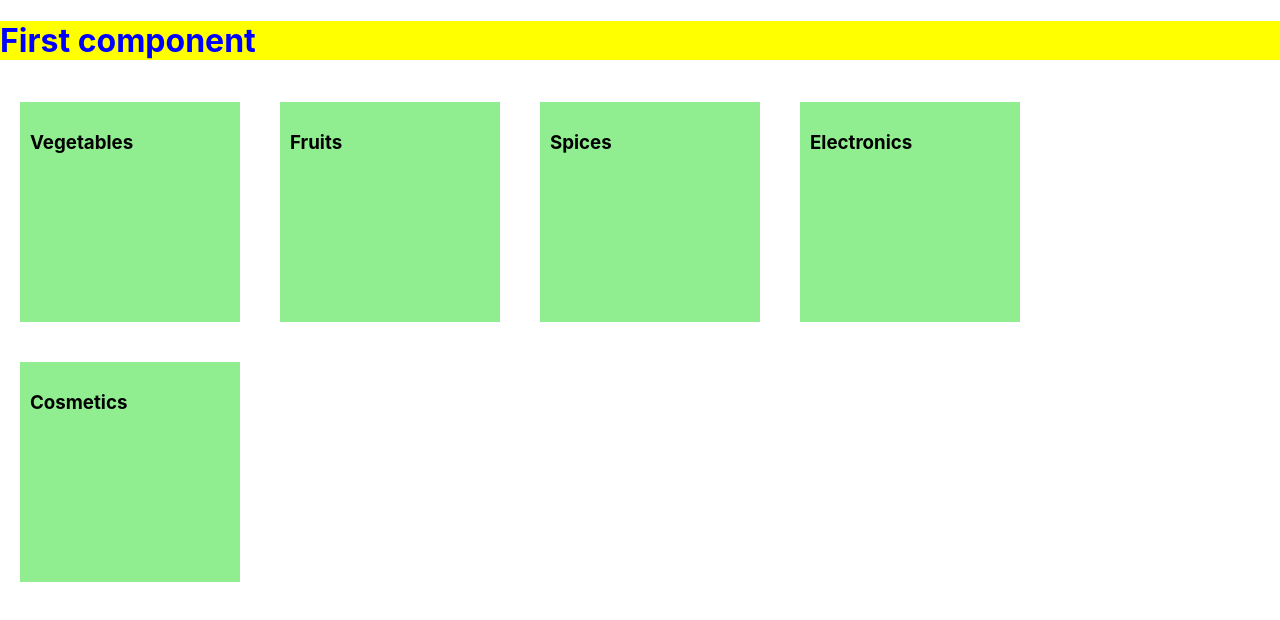
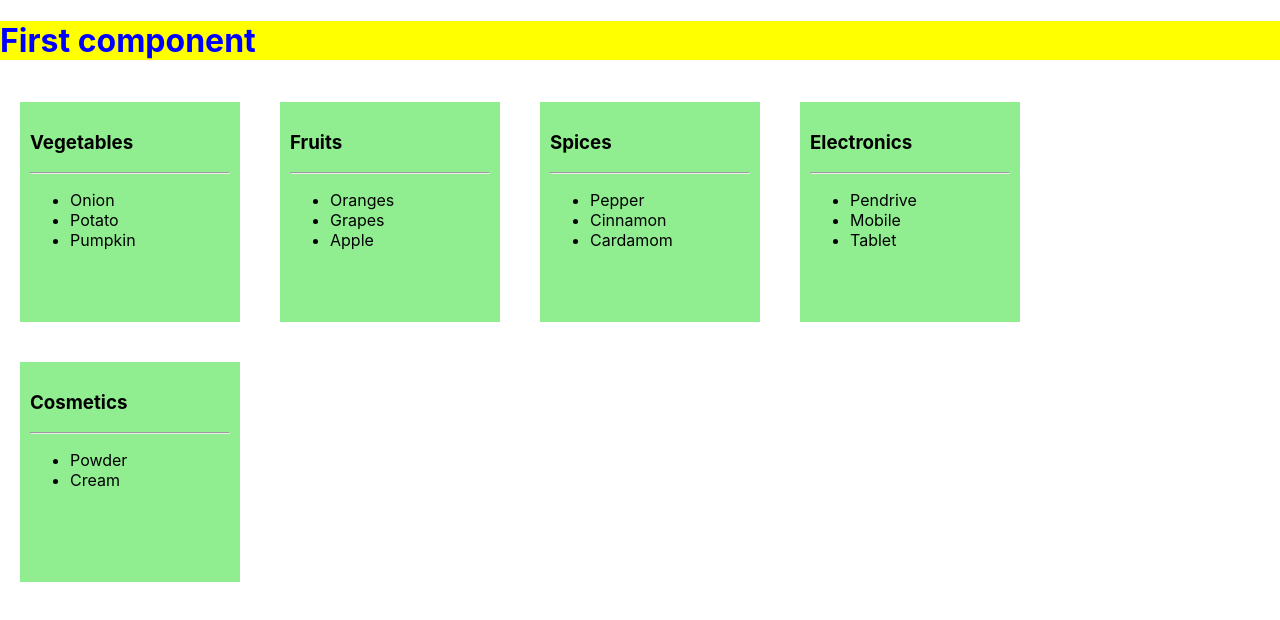
Before and after one commit to vinodh1988/first-react-app, a React (Create React App) app: page / in a window 1280 px wide. Shown: the top 620 px of the page. Built offline with nearby package versions, Linux system fonts and the light colour scheme.

Commit message:
first-commit-today

```diff
--- a/src/App.js
+++ b/src/App.js
@@ -1,15 +1,21 @@
 import './App.css';
 import Square from './Square'
+import {useState} from 'react'
 
  const App =()=>{
+   let [vegetables,setVegetables]=useState(["Onion","Potato","Pumpkin"])
+   let [fruits,setFruits]=useState(["Oranges","Grapes","Apple"])
+   let [spices,setSpices]=useState(["Pepper","Cinnamon","Cardamom"])
+   let [electronics,setElectronics]=useState(["Pendrive","Mobile","Tablet"])
+   let [cosmetics,setCosmetics]=useState(["Powder","Cream"])
    return(
         <div>
                <h1>First component</h1>
-               <Square title="Vegetables"/>
-               <Square title="Fruits"/>
-               <Square title="Spices"/>
-               <Square title="Electronics"/>
-               <Square title="Cosmetics"/>
+               <Square title="Vegetables" items={vegetables} />
+               <Square title="Fruits" items = {fruits}/>
+               <Square title="Spices" items = {spices}/>
+               <Square title="Electronics" items = {electronics}/>
+               <Square title="Cosmetics" items = {cosmetics}/>
         </div>
    )
  }
--- a/src/Square.js
+++ b/src/Square.js
@@ -1,9 +1,13 @@
 
 
-const Square =({title})=>{
+const Square =({title,items})=>{
     return(
     <div className="square">
              <h3>  {title} </h3>
+             <hr/>
+             <ul>
+                 {items.map(x=> <li key={x}>{x}</li>)}
+             </ul>
     </div>
     )
 }
```
